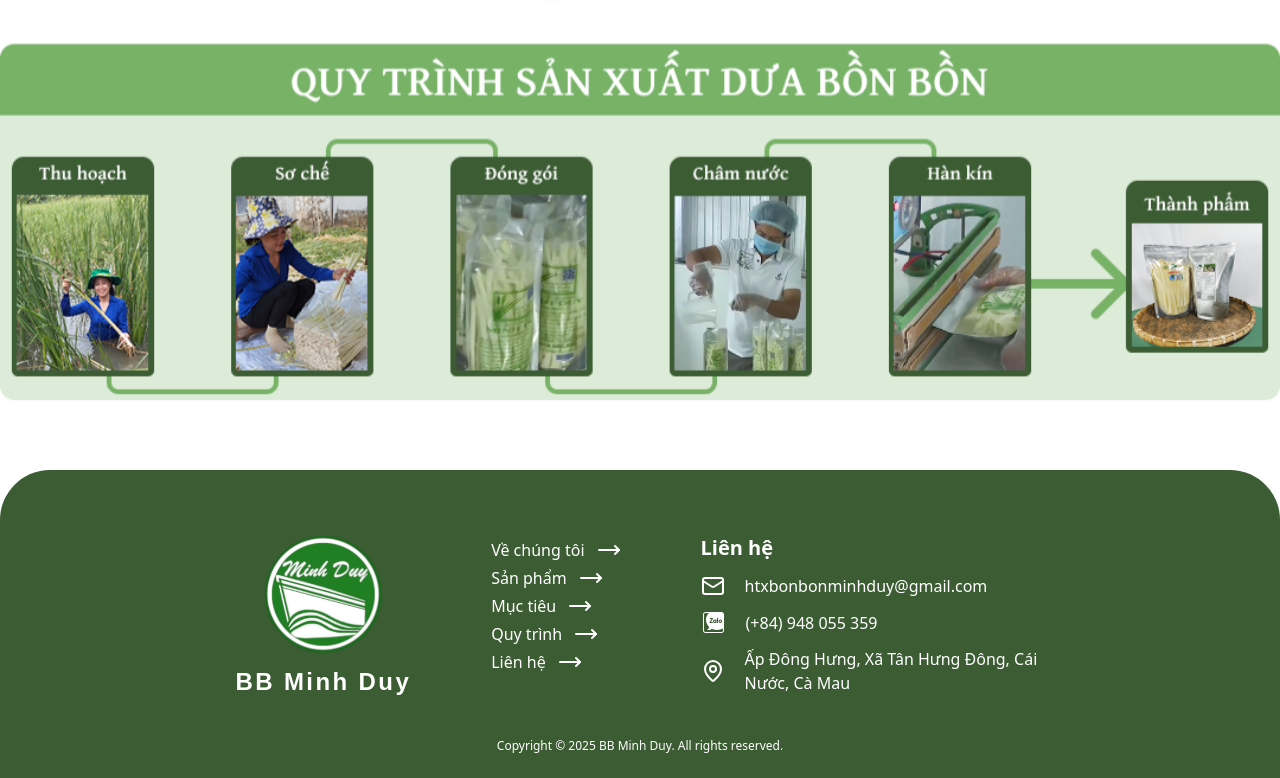
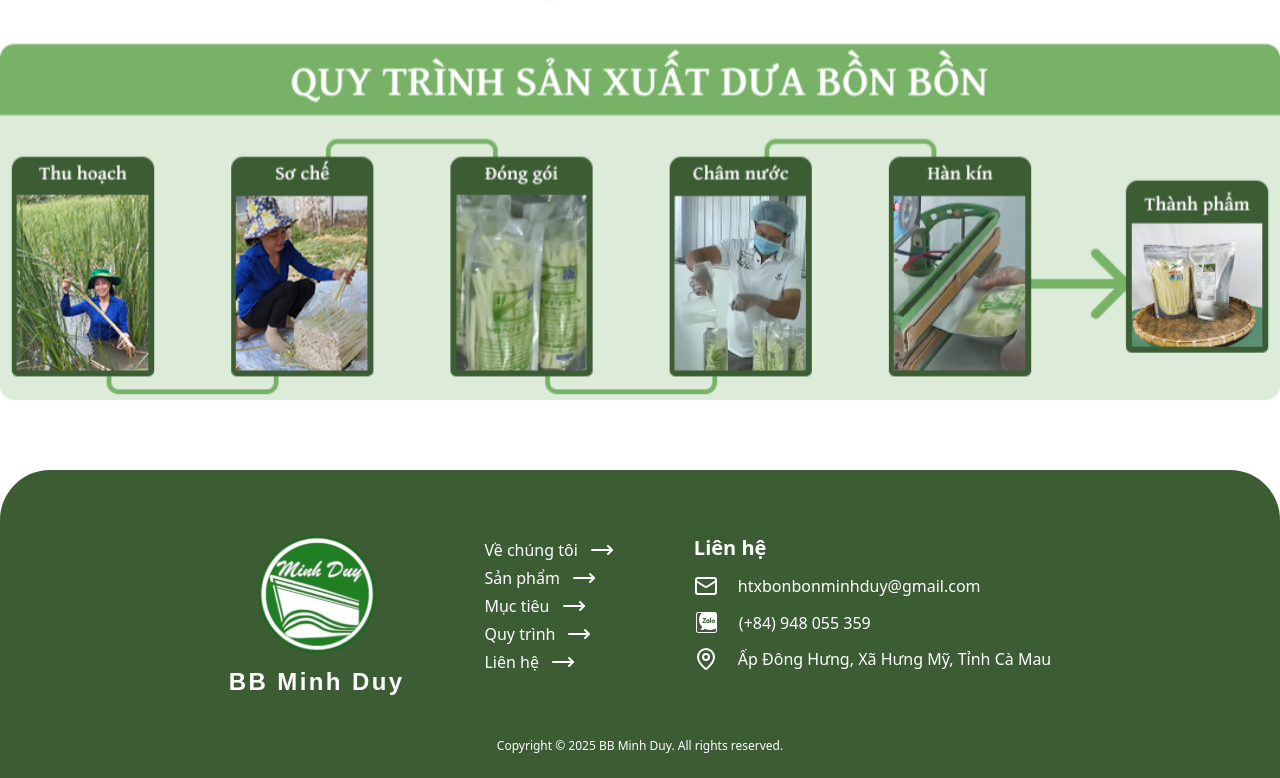
Before and after one commit to MinhWorker/bb-minh-duy, a Next.js app: page / in a window 1280 px wide. Shown: the part 2574-3352 px from the top of the page. Built offline with nearby package versions, Linux system fonts and the light colour scheme; no server answers; the database is empty; a web font is replaced by a local one.

Commit message:
Changed footer address

```diff
--- a/components/Footer.tsx
+++ b/components/Footer.tsx
@@ -44,7 +44,7 @@ const Footer = () => {
           </div>
           <p className="flex items-center gap-5 mt-3">
             <MapPin className="shrink-0" />
-            <span className="max-w-[300px]">Ấp Đông Hưng, Xã Tân Hưng Đông, Cái Nước, Cà Mau</span>
+            <span>Ấp Đông Hưng, Xã Hưng Mỹ, Tỉnh Cà Mau</span>
           </p>
         </div>
       </div>
```
